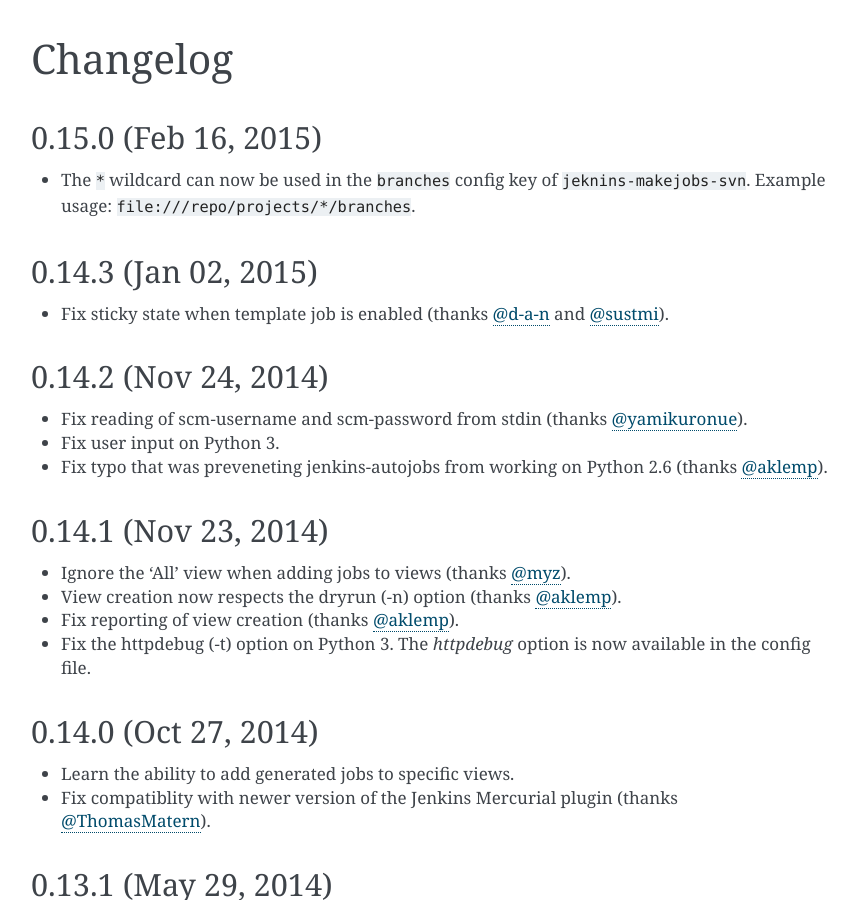
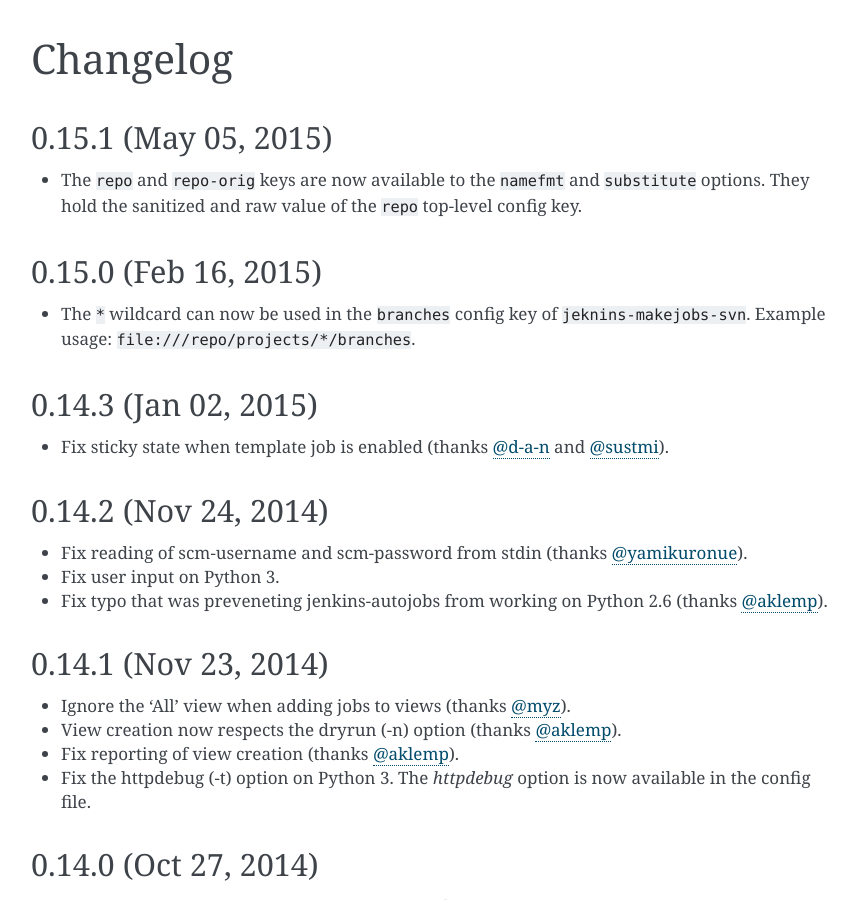
Before and after one commit to gvalkov/jenkins-autojobs, a Sphinx documentation site: the page built from doc/changelog.rst, in a window 1280 px wide and 900 px high. Shown: the whole window, without its empty margins (169-1027 px from the left). Built offline with Sphinx 7.4.7, drawn with Linux system fonts in a browser that asks for light colours.

Commit message:
Bump version to 0.15.1

```diff
--- a/doc/changelog.rst
+++ b/doc/changelog.rst
@@ -1,5 +1,12 @@
 Changelog
 ---------
+
+0.15.1 (May 05, 2015)
+^^^^^^^^^^^^^^^^^^^^^
+
+- The ``repo`` and ``repo-orig`` keys are now available to the
+  ``namefmt`` and ``substitute`` options. They hold the sanitized and
+  raw value of the ``repo`` top-level config key.
 
 0.15.0 (Feb 16, 2015)
 ^^^^^^^^^^^^^^^^^^^^^
--- a/jenkins_autojobs/__init__.py
+++ b/jenkins_autojobs/__init__.py
@@ -1 +1 @@
-__version__ = '0.15.0'
+__version__ = '0.15.1'
```
